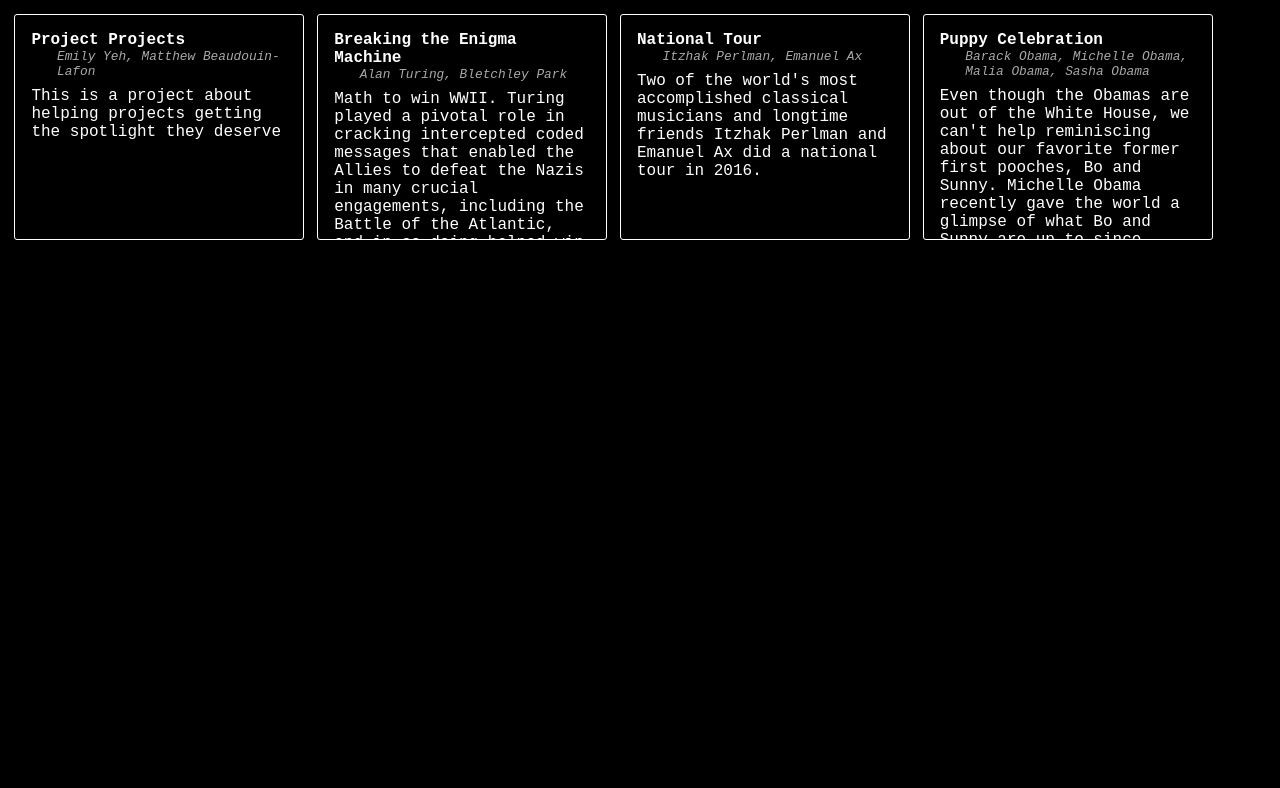
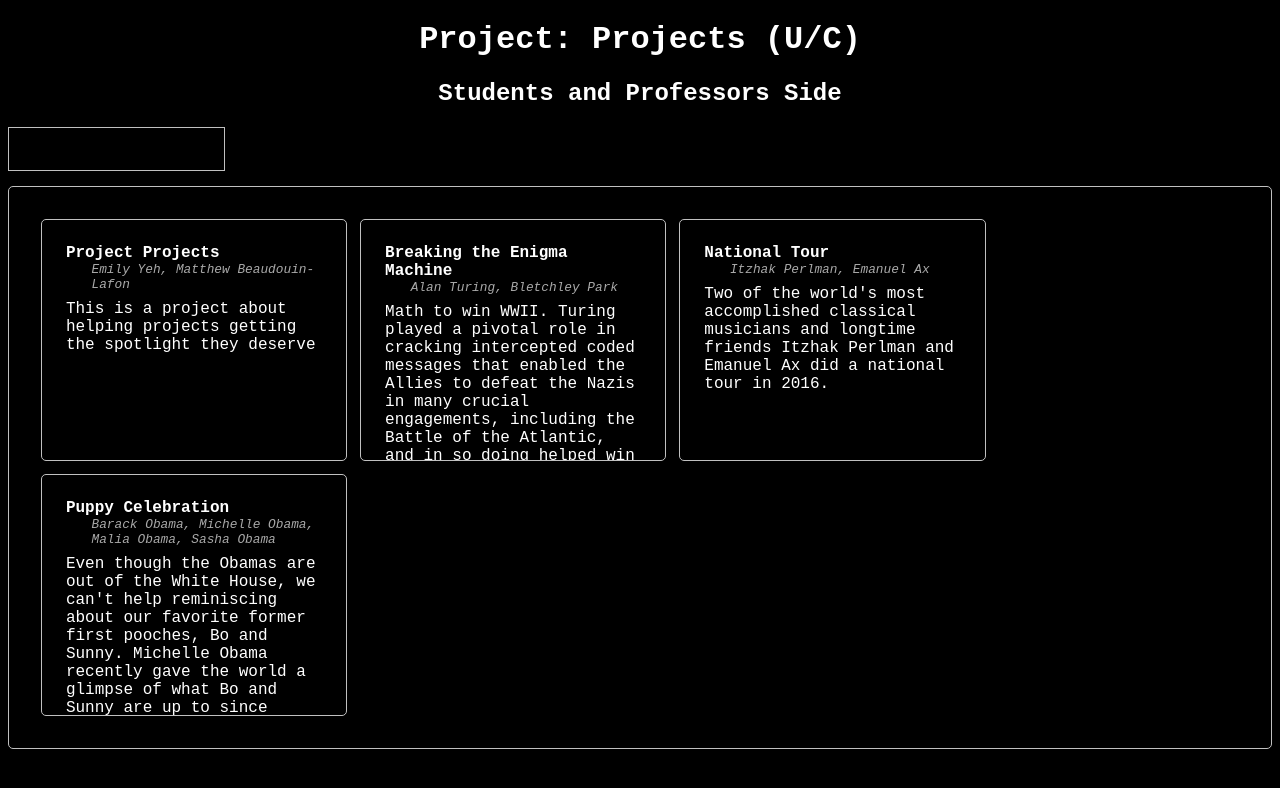
Before and after one commit to MatthewBeaudouinLafon/Project-Projects, a React app in the folder webapp/: page / in a window 1280 px wide. Shown: the top 788 px of the page. Built offline with nearby package versions, Linux system fonts and the light colour scheme; the HTML template or start-up script is replaced by a standard one.

Commit message:
Refactored search bar and mocked client search

```diff
--- a/webapp/src/App.jsx
+++ b/webapp/src/App.jsx
@@ -1,11 +1,93 @@
 import React from 'react';
 
+var PROJECTS = [
+  {
+    name: "Project Projects",
+    id: "1",
+    students: ["Emily Yeh", "Matthew Beaudouin-Lafon"],
+    thumbnail: "http://i.imgur.com/RtC6c01.jpg",
+    description: "This is a project about helping projects getting the spotlight they deserve"
+  },
+  {
+    name: "Breaking the Enigma Machine",
+    id: "2",
+    students: ["Alan Turing", "Bletchley Park"],
+    thumbnail: "http://static.bbc.co.uk/history/img/ic/640/images/resources/topics/enigma.jpg",
+    description: "Math to win WWII.  Turing played a pivotal role in cracking intercepted coded messages that enabled the Allies to defeat the Nazis in many crucial engagements, including the Battle of the Atlantic, and in so doing helped win the war."
+  },
+  {
+    name: "National Tour",
+    id: "3",
+    students: ["Itzhak Perlman", "Emanuel Ax"],
+    thumbnail: "https://www.noozhawk.com/images/uploads/nh_7_perlman_ax.jpg  (673KB) ",
+    description: "Two of the world's most accomplished classical musicians and longtime friends Itzhak Perlman and Emanuel Ax did a national tour in 2016."
+  },
+
+  {
+    name: "Puppy Celebration",
+    id: "4",
+    students: ["Barack Obama", "Michelle Obama", "Malia Obama", "Sasha Obama"],
+    thumbnail: "",
+    description: "Even though the Obamas are out of the White House, we can't help reminiscing about our favorite former first pooches, Bo and Sunny. Michelle Obama recently gave the world a glimpse of what Bo and Sunny are up to since leaving the White House -- and not surprisingly, they're as happy as ever."
+  }
+];
 
 export default class App extends React.Component {
+    constructor(props) {
+        super(props);
+        //Get all
+        this.state = {
+            projects: PROJECTS,
+            query: ''
+        }
+
+        this.handleChange = this.handleChange.bind(this);
+    }
+
+    handleChange(event) {
+        var current_projects = this.state.projects;
+        var new_query = event.target.value;
+
+        if (new_query == '') {
+            current_projects = PROJECTS;
+        } else {
+            current_projects = PROJECTS.filter(function(project) {
+                return project.name.includes(new_query);
+            })
+        }
+        // else if (!isNaN(new_query) && PROJECTS[new_query]) {
+        //     console.log('Should be doing something here');
+        //     current_projects = [PROJECTS[new_query]];
+        // }
+
+        this.setState({
+            projects: current_projects,
+            query: new_query
+        })
+    }
+
+    handleSubmit(event) {
+        // Make actual request here
+        if (isNaN(this.state.query) && PROJECTS[this.state.query]) {
+            console.log('Should be doing something here')
+            this.setState({projects: PROJECTS[this.state.query]})
+        }
+        //event.preventDefault();
+    }
+
+
     render() {
         return (
-            // <div className="app">Hello, World!</div>
-            <ProjectGrid projectList={this.props.projectList} />
+            <div>
+                <div>
+                    <center><h1>Project: Projects (U/C)</h1>
+                    <h2>Students and Professors Side</h2></center>
+                    <form onSubmit={this.handleSubmit}>
+                        <input type="text" value={this.state.query} onChange={this.handleChange} />
+                    </form>
+                </div>
+                <ProjectGrid projectList={this.state.projects} />
+            </div>
         );
     }
 }
--- a/webapp/src/style.scss
+++ b/webapp/src/style.scss
@@ -7,12 +7,6 @@
 div {
   color: white;
   font-family: 'Source Code Pro', monospace;
-}
-
-div.container {
-  border: 1px solid silver;
-  padding: 2%;
-  border-radius: 5px;
 }
 
 h1 {
@@ -30,16 +24,19 @@
 }
 
 input[type="text"] {
+  color: white;
   background: none;
   border: 1px solid silver;
   padding: 1%;
   font-size: 15px;
+  margin-bottom: 1em;
   font-family: 'Source Code Pro', monospace;
   -webkit-transition-duration: 0.4s;
+  z-index: 1;
 }
 
 input[type="text"]:hover {
-  padding: 2%;
+  padding-right: 10%;
 }
 
 .project-grid {
@@ -47,6 +44,10 @@
   flex-flow: row wrap;
   align-content: flex-end;
   flex-flow: row wrap;
+
+  border: 1px solid silver;
+  padding: 2%;
+  border-radius: 5px;
 }
 
 .project-item {
@@ -61,6 +62,10 @@
   margin: .4em;
   overflow: auto;
   overflow-x: hidden;
+
+  border: 1px solid silver;
+  padding: 2%;
+  border-radius: 5px;
 }
 
 .project-name {
```
Also changed, not shown: webapp/src/index.js (+9 -0 lines), 1 other file (tests, documents, lock files or other folders).
